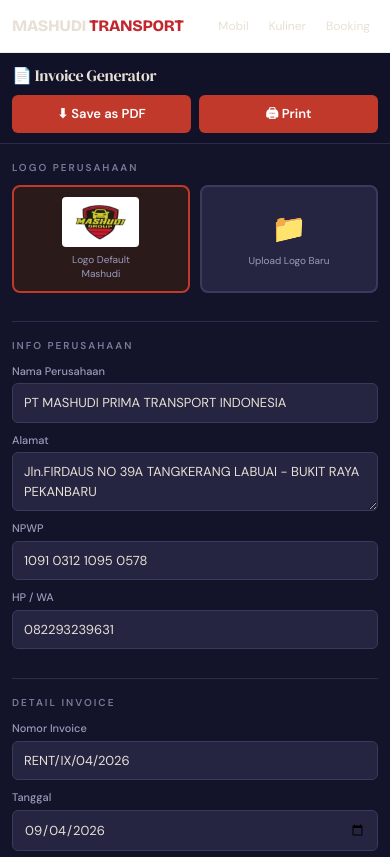
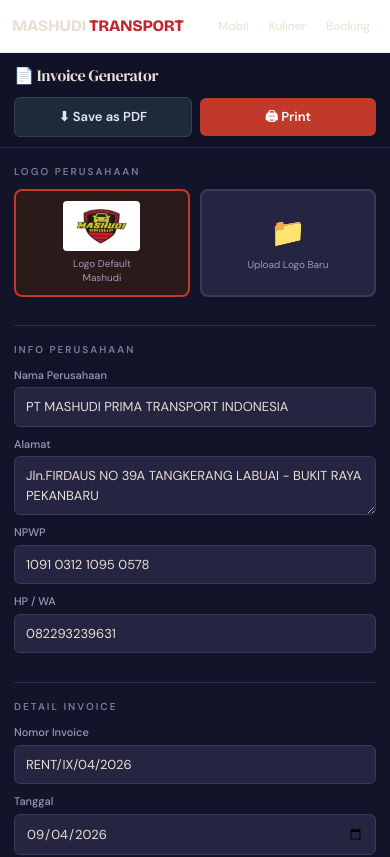
Before and after one commit to bangbang2153/app-demo-7391, a Next.js app: page /invoice in a window 390 px wide. Shown: the top 857 px of the page. Built offline with nearby package versions, Linux system fonts and the light colour scheme; no server answers; the database is empty.

Commit message:
fix: invoice preview tidak dempet (breathing room + mobile scroll)

```diff
--- a/public/invoice/css/style.css
+++ b/public/invoice/css/style.css
@@ -1,9 +1,10 @@
 /* ============================================================
-   Invoice App – style.css
+   Invoice App – style.css  (source: ~/Downloads/rental invoice/invoice-app)
+   + print fix: hide site chrome, paper polos
+   + mobile: preview tidak dempet (breathing room, tetap kertas)
    ============================================================ */
 
 *, *::before, *::after { box-sizing: border-box; margin: 0; padding: 0; }
-
 :root {
   --ink:         #1a1a2e;
   --paper:       #f8f5ef;
@@ -16,7 +17,6 @@
   --field-brd:   #3a3a5c;
   --panel-bg:    #111128;
 }
-
 body {
   font-family: 'DM Sans', sans-serif;
   background: var(--ink);
@@ -25,7 +25,6 @@
   display: flex;
   flex-direction: column;
 }
-
 /* ── Top bar ──────────────────────────────────────────────── */
 .topbar {
   background: var(--panel-bg);
@@ -37,6 +36,8 @@
   position: sticky;
   top: 0;
   z-index: 100;
+  gap: 12px;
+  flex-wrap: wrap;
 }
 .topbar h1 {
   font-family: 'DM Serif Display', serif;
@@ -44,6 +45,7 @@
   color: var(--form-fg);
 }
 .topbar-sub { font-size: 12px; color: #7a7a9a; }
+.topbar-actions{ display:flex; gap:8px; align-items:center; }
 .btn-print {
   background: var(--accent);
   color: #fff;
@@ -57,6 +59,8 @@
   transition: background .2s;
 }
 .btn-print:hover { background: #a93226; }
+.btn-print.secondary{ background:#1E293B; border:1px solid #334155; color:#E2E8F0; }
+.btn-print.secondary:hover{ background:#1e3a5c; }
 
 /* ── Layout ───────────────────────────────────────────────── */
 .workspace {
@@ -65,7 +69,6 @@
   height: calc(100vh - 52px);
   overflow: hidden;
 }
-
 /* ── Form panel ───────────────────────────────────────────── */
 .form-panel {
   width: 380px;
@@ -165,8 +168,6 @@
   letter-spacing: 1px;
 }
 .item-card label { font-size: 11px; color: #9a9abc; display: block; margin-bottom: 4px; }
-
-/* Textarea untuk uraian – leluasa */
 .item-card .uraian-textarea {
   background: #1e1e3a;
   border: 1px solid #3a3a5c;
@@ -184,7 +185,6 @@
   margin-bottom: 8px;
 }
 .item-card .uraian-textarea:focus { border-color: #6060aa; }
-
 .item-card .harga-input {
   background: #1e1e3a;
   border: 1px solid #3a3a5c;
@@ -198,7 +198,6 @@
   transition: border-color .2s;
 }
 .item-card .harga-input:focus { border-color: #6060aa; }
-
 .btn-del-item {
   background: #3a1a1a;
   color: #e07070;
@@ -214,7 +213,6 @@
   line-height: 1;
 }
 .btn-del-item:hover { background: #5a2a2a; }
-
 .btn-add-item {
   background: none;
   border: 1px dashed #3a3a5c;
@@ -258,8 +256,8 @@
   align-items: flex-start;
   justify-content: center;
   padding: 32px 24px;
+  gap: 24px;
 }
-
 /* ── Invoice document ─────────────────────────────────────── */
 .invoice-doc {
   background: var(--paper);
@@ -270,6 +268,7 @@
   box-shadow: 0 8px 60px rgba(0,0,0,.5);
   border-radius: 3px;
   font-family: 'DM Sans', sans-serif;
+  flex-shrink: 0;
 }
 
 .inv-header {
@@ -279,9 +278,10 @@
   margin-bottom: 32px;
   padding-bottom: 24px;
   border-bottom: 2px solid var(--accent);
+  gap: 20px;
 }
-.inv-logo-area { display: flex; align-items: center; gap: 14px; }
-.inv-logo-area img { height: 74px; width: 74px; object-fit: contain; border-radius: 6px; }
+.inv-logo-area { display: flex; align-items: center; gap: 14px; min-width:0; }
+.inv-logo-area img { height: 74px; width: 74px; object-fit: contain; border-radius: 6px; flex-shrink:0; }
 .inv-logo-placeholder {
   height: 74px; width: 74px;
   background: #e8e0d4;
@@ -292,6 +292,7 @@
   justify-content: center;
   font-size: 11px;
   color: #a0988a;
+  flex-shrink:0;
 }
 .inv-company h2 {
   font-family: 'DM Serif Display', serif;
@@ -302,8 +303,7 @@
   margin-bottom: 4px;
 }
 .inv-company p { font-size: 11px; color: var(--mid); line-height: 1.65; }
-
-.inv-meta { text-align: right; }
+.inv-meta { text-align: right; flex-shrink:0; }
 .inv-title {
   font-family: 'DM Serif Display', serif;
   font-size: 32px;
@@ -316,17 +316,17 @@
 .inv-meta td:first-child { text-align: right; font-weight: 600; color: var(--ink); }
 
 .inv-to {
-  margin-bottom: 24px;
-  padding: 12px 16px;
+  margin-bottom: 28px;
+  padding: 14px 18px;
   background: #f0ece4;
   border-left: 4px solid var(--accent);
   border-radius: 0 6px 6px 0;
 }
-.inv-to p { font-size: 10px; color: var(--mid); margin-bottom: 3px; font-weight: 700; text-transform: uppercase; letter-spacing: 1px; }
+.inv-to p { font-size: 10px; color: var(--mid); margin-bottom: 4px; font-weight: 700; text-transform: uppercase; letter-spacing: 1px; }
 .inv-to h3 { font-size: 14px; font-weight: 600; color: var(--ink); }
 .inv-to span { font-size: 12px; color: var(--mid); }
 
-.inv-table { width: 100%; border-collapse: collapse; margin-bottom: 6px; }
+.inv-table { width: 100%; border-collapse: collapse; margin-bottom: 8px; }
 .inv-table thead tr { background: var(--ink); color: #f0ece4; }
 .inv-table thead th { padding: 10px 14px; font-size: 10px; text-align: left; letter-spacing: 1px; text-transform: uppercase; font-weight: 600; }
 .inv-table .right-col { text-align: right; }
@@ -337,7 +337,7 @@
 .inv-table td.price-col { text-align: right; white-space: nowrap; }
 .inv-table td.total-col { text-align: right; white-space: nowrap; font-weight: 600; }
 
-.inv-total-row { display: flex; justify-content: flex-end; margin: 4px 0 36px; }
+.inv-total-row { display: flex; justify-content: flex-end; margin: 6px 0 32px; }
 .inv-total-box {
   background: var(--ink);
   color: #f0ece4;
@@ -356,9 +356,10 @@
   display: flex;
   justify-content: space-between;
   align-items: flex-end;
-  margin-top: 20px;
+  margin-top: 24px;
   padding-top: 20px;
   border-top: 1px solid var(--border);
+  gap: 20px;
 }
 .inv-payment h4 { font-size: 10px; text-transform: uppercase; letter-spacing: 1px; color: var(--mid); font-weight: 700; margin-bottom: 8px; }
 .inv-payment table { border-collapse: collapse; }
@@ -366,7 +367,7 @@
 .inv-payment td:first-child { color: var(--mid); padding-right: 14px; font-weight: 500; }
 .inv-payment td:last-child { font-weight: 600; color: var(--ink); }
 
-.inv-sign { text-align: center; }
+.inv-sign { text-align: center; min-width:140px; }
 .inv-sign > p { font-size: 10px; color: var(--mid); margin-bottom: 6px; font-weight: 700; text-transform: uppercase; letter-spacing: 1px; }
 .stamp-area { position: relative; width: 120px; height: 100px; margin: 0 auto 6px; display: flex; align-items: center; justify-content: center; }
 .stamp-area img { max-width: 110px; max-height: 95px; object-fit: contain; opacity: .85; }
@@ -402,7 +403,7 @@
 }
 .toast.show { opacity: 1; transform: translateY(0); }
 
-/* ── Print: kertas invoice polos — tanpa shape merah/biru, hanya garis pembatas kepala & isi ── */
+/* ── Print: kertas invoice polos — tanpa shape merah/biru, hanya garis pembatas ── */
 @media print {
   body { background: white !important; color:#000 !important; }
   body > header, body > footer, header, footer, nav, .topbar, .form-panel { display: none !important; }
@@ -430,18 +431,34 @@
   @page { margin: 10mm; }
 }
 
-/* ── Mobile friendly — tetap source asli, cuma stack ── */
-@media (max-width: 768px){
-  .topbar{ padding:10px 12px; gap:8px; flex-wrap:wrap; }
+/* ── Mobile: form full, preview kertas dengan napas (tidak dempet, scroll halus) ── */
+@media (max-width: 860px){
+  .topbar{ padding:10px 14px; gap:10px; }
   .topbar h1{ font-size:16px; }
   .topbar-sub{ display:none; }
-  .topbar-actions{ width:100%; display:flex; gap:8px; }
+  .topbar-actions{ width:100%; }
   .topbar-actions .btn-print{ flex:1; justify-content:center; display:inline-flex; align-items:center; }
   .workspace{ flex-direction:column; height:auto; overflow:visible; }
-  .form-panel{ width:100%; min-width:0; border-right:none; border-bottom:1px solid #1E293B; max-height:none; overflow:visible; padding:16px 12px 20px; }
-  .preview-panel{ padding:12px; }
-  .invoice-doc{ width:100%; min-height:auto; padding:20px 14px 26px; }
-  .inv-header{ gap:12px; }
-  .inv-title{ font-size:24px; }
-  .inv-table td.price-col, .inv-table td.total-col{ white-space:normal; }
+  .form-panel{
+    width:100%; min-width:0; border-right:none;
+    border-bottom:1px solid #1E293B;
+    max-height:none; overflow:visible;
+    padding:16px 14px 24px;
+  }
+  .preview-panel{
+    padding: 20px 14px 32px;
+    justify-content:flex-start;
+    overflow-x:auto; -webkit-overflow-scrolling:touch;
+    background:#1a1a2e;
+  }
+  .invoice-doc{
+    width: 794px; min-width: 794px;
+    margin: 0 auto;
+    transform: scale(1);
+    transform-origin: top center;
+  }
 }
+@media (max-width: 480px){
+  .preview-panel{ padding:12px 8px 24px; }
+  .invoice-doc{ transform: scale(0.92); margin-left:-4%; }
+}
```
